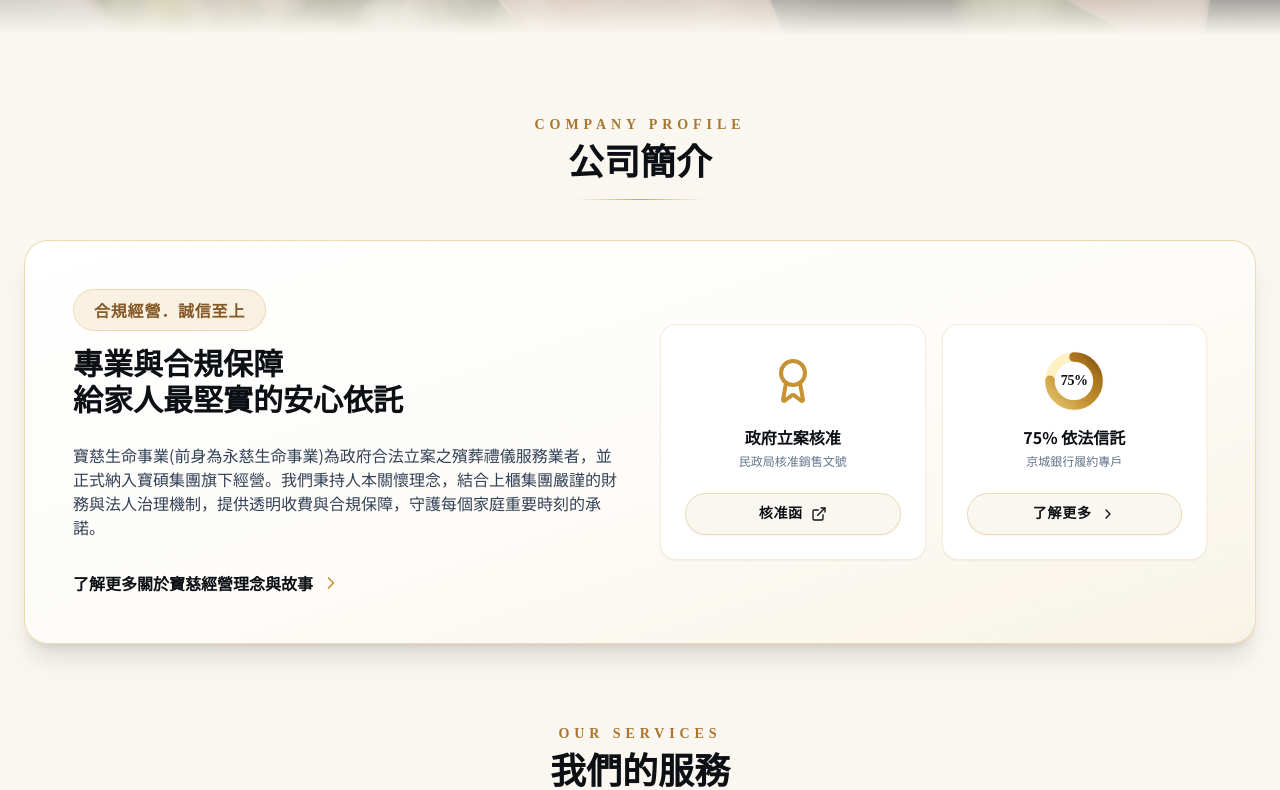
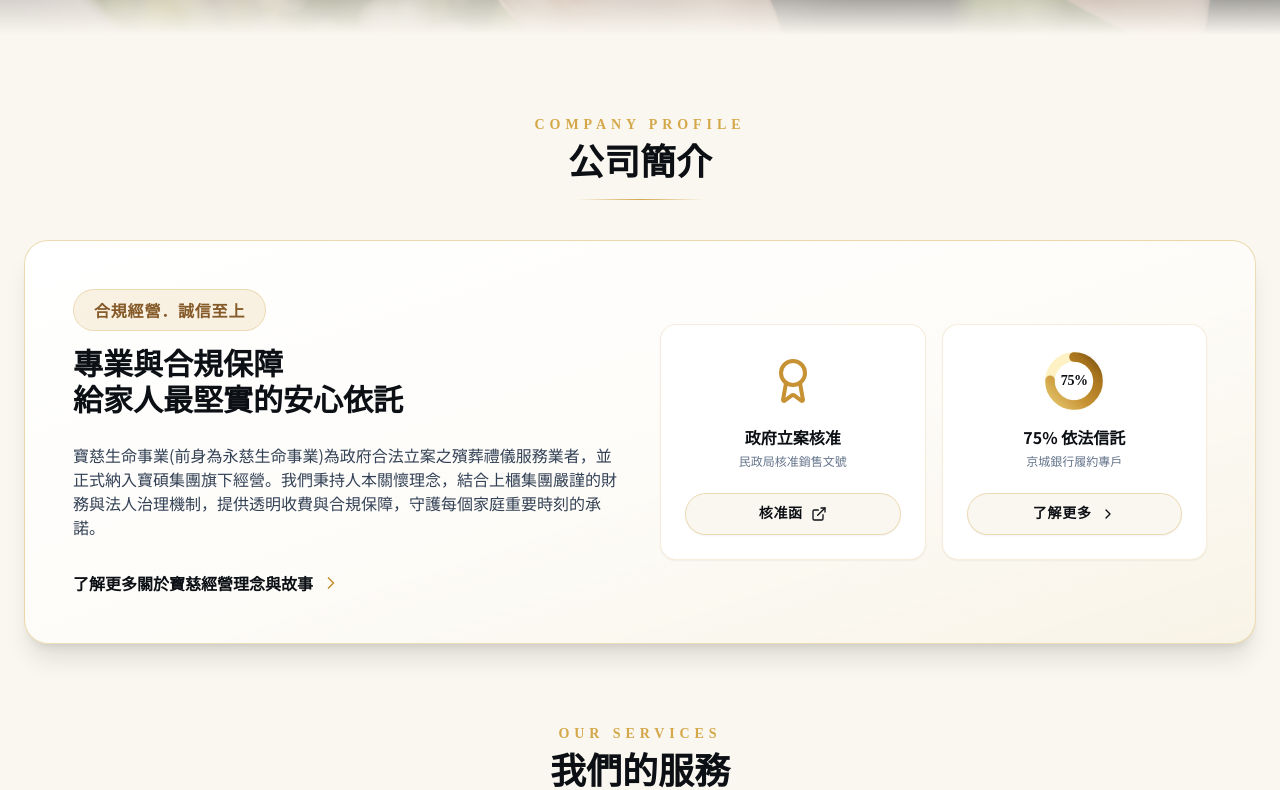
Before and after one commit to m9606286/baoci-life-website, a React (Vite) app: page / in a window 1280 px wide. Shown: the part 741-1531 px from the top of the page. Built offline with nearby package versions, Linux system fonts and the light colour scheme.

Commit message:
Update Home.tsx

```diff
--- a/src/components/Home.tsx
+++ b/src/components/Home.tsx
@@ -177,7 +177,7 @@ export default function Home() {
         {/* 公司簡介 */}
         <section className="max-w-7xl mx-auto px-6">
           <div className="text-center mb-10">
-            <p className="font-serif-tc text-gold-600 text-xs sm:text-sm tracking-[0.35em] uppercase font-bold">
+            <p className="font-serif-tc text-gold-400 text-xs sm:text-sm tracking-[0.35em] uppercase font-bold">
               COMPANY PROFILE
             </p>
             <h2 className="font-serif-tc text-3xl md:text-4xl font-bold text-ink-900 mt-2">
@@ -256,7 +256,7 @@ export default function Home() {
         {/* 我們的服務 */}
         <section className="max-w-7xl mx-auto px-6">
           <div className="text-center mb-10">
-            <p className="font-serif-tc text-gold-600 text-xs sm:text-sm tracking-[0.35em] uppercase font-bold">
+            <p className="font-serif-tc text-gold-400 text-xs sm:text-sm tracking-[0.35em] uppercase font-bold">
               OUR SERVICES
             </p>
             <h2 className="font-serif-tc text-3xl md:text-4xl font-bold text-ink-900 mt-2">
@@ -367,7 +367,7 @@ export default function Home() {
 
         {/* 聯絡寶慈 */}
         <section className="max-w-4xl mx-auto px-6 text-center py-2">
-          <p className="font-serif-tc text-gold-600 text-xs sm:text-sm tracking-[0.35em] uppercase font-bold">
+          <p className="font-serif-tc text-gold-400 text-xs sm:text-sm tracking-[0.35em] uppercase font-bold">
             CONTACT US
           </p>
           <h2 className="font-serif-tc text-3xl md:text-4xl font-bold text-ink-900 mt-2">
```
